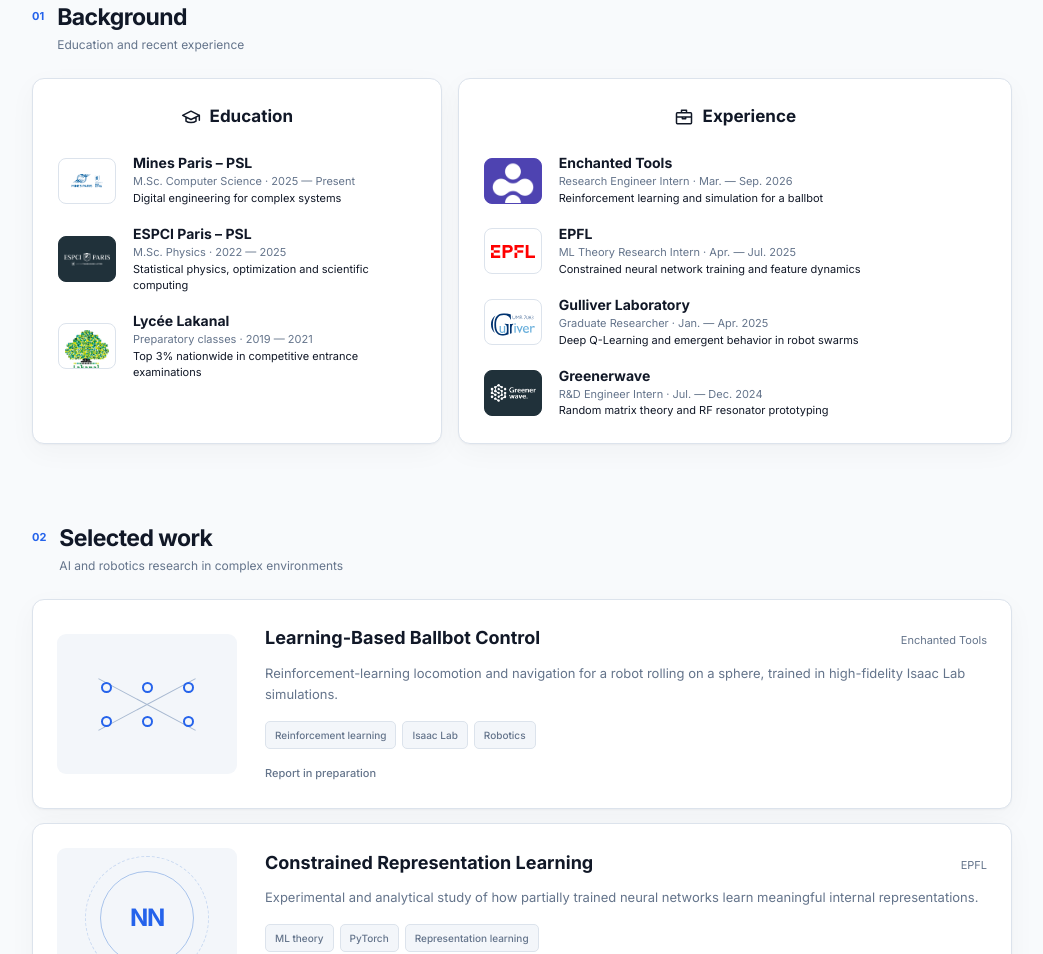
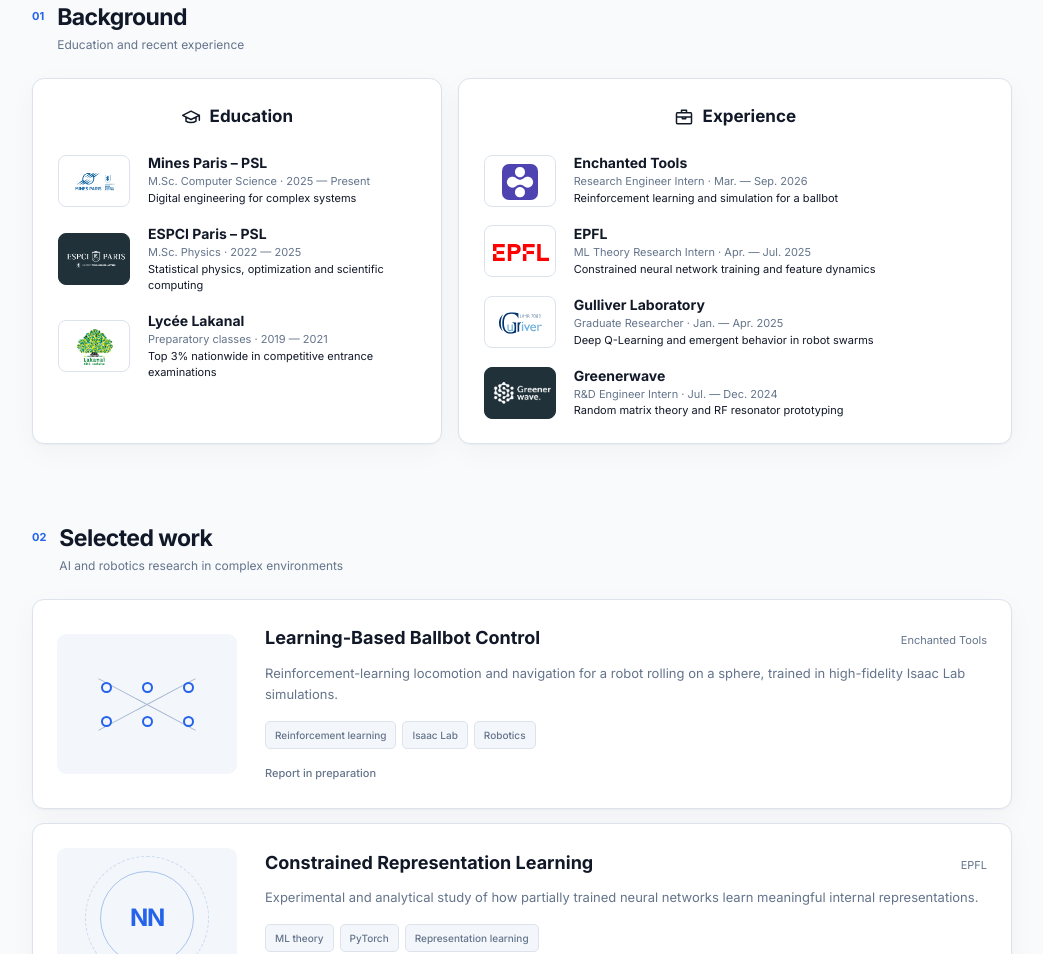
Before and after one commit to HugoVidal1/HugoVidal1.github.io, a plain HTML site: page index.html in a window 1280 px wide. Shown: the part 992-1946 px from the top of the page, without its empty margins (118-1161 px from the left). Drawn offline with Linux system fonts and the light colour scheme.

Commit message:
Fix oversized logos.

```diff
--- a/styles.css
+++ b/styles.css
@@ -268,11 +268,11 @@
   font-size: 17px;
 }
 .panel > h3 svg { width: 20px; height: 20px; }
-.timeline-item { display: grid; grid-template-columns: 62px 1fr; gap: 13px; align-items: center; margin-top: 18px; }
+.timeline-item { display: grid; grid-template-columns: 76px 1fr; gap: 14px; align-items: center; margin-top: 18px; }
 .institution-logo {
-  width: 58px;
-  height: 46px;
-  padding: 6px;
+  width: 72px;
+  height: 52px;
+  padding: 8px;
   display: grid;
   place-items: center;
   overflow: hidden;
@@ -282,20 +282,26 @@
 }
 .institution-logo img {
   display: block;
-  width: 100%;
-  height: 100%;
+  width: 56px;
+  height: 36px;
   object-fit: contain;
 }
 .institution-logo.logo-dark {
-  padding: 8px 5px;
   background: #20313a;
   border-color: #20313a;
 }
-.institution-logo.logo-wide img { max-height: 27px; }
+.institution-logo.logo-wide img {
+  width: 58px;
+  height: 30px;
+}
 .institution-logo.logo-enchanted {
-  padding: 0;
-  background: #5044b5;
-  border-color: #5044b5;
+  background: #fff;
+  border-color: var(--border);
+}
+.institution-logo.logo-enchanted img {
+  width: 36px;
+  height: 36px;
+  border-radius: 7px;
 }
 .marker {
   width: 40px;
```
